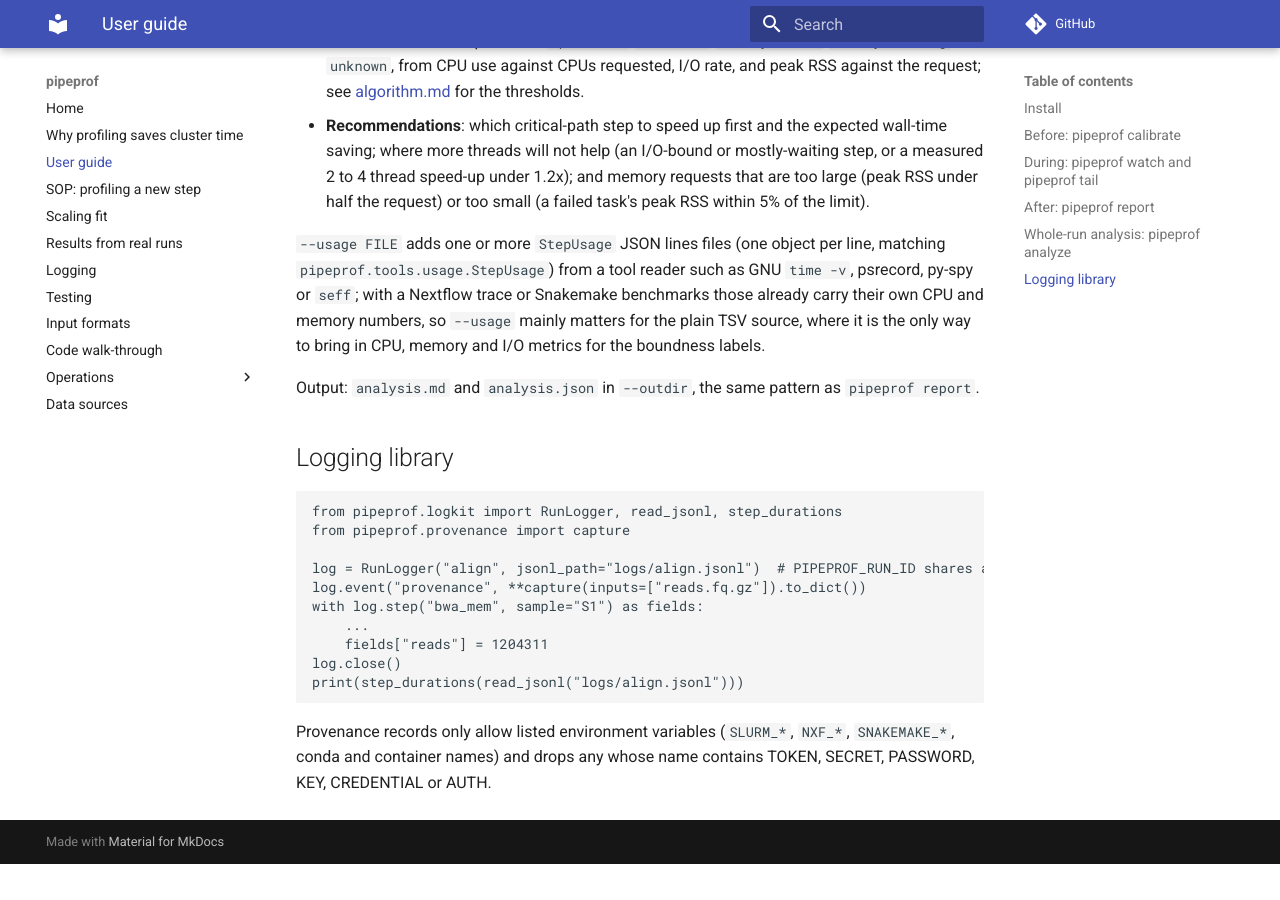
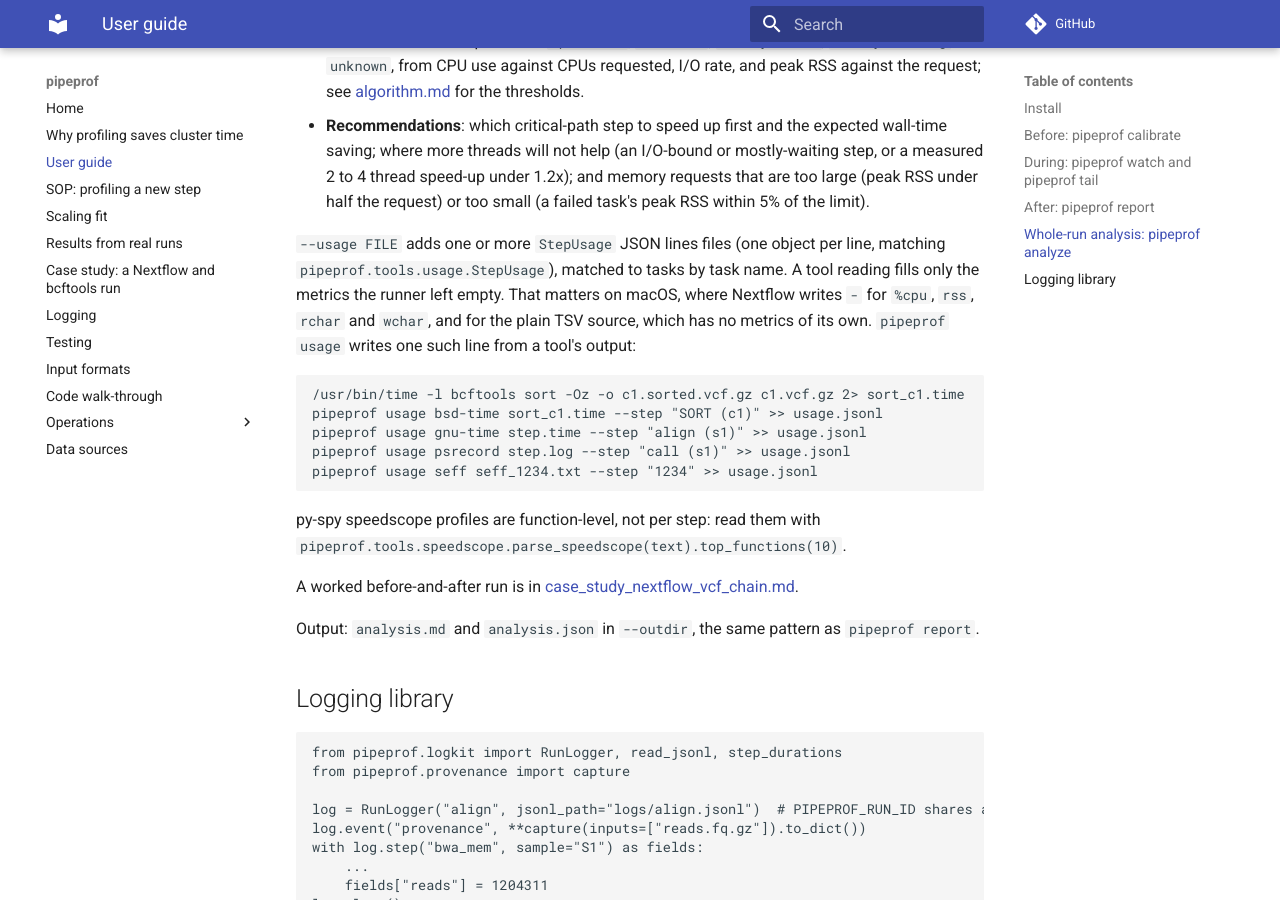
Before and after one commit to Daneshpajouh/pipeprof, an MkDocs documentation site: the page built from docs/user_guide.md, in a window 1280 px wide and 900 px high, scrolled down 3363 px. Built offline with MkDocs 1.6.1 and Material for MkDocs 9.7.7, drawn with Linux system fonts in a browser that asks for light colours; comment, search, counter and statistics services are not loaded; before the commit the page ends 4227 px from its top, so only the background shows below that.

Commit message:
Add the Nextflow and bcftools case study, measured before and after one change

````diff
--- a/docs/user_guide.md
+++ b/docs/user_guide.md
@@ -140,11 +140,25 @@ tasks (`pipeprof.timeline`), then:
   or too small (a failed task's peak RSS within 5% of the limit).
 
 `--usage FILE` adds one or more `StepUsage` JSON lines files (one object per
-line, matching `pipeprof.tools.usage.StepUsage`) from a tool reader
-such as GNU `time -v`, psrecord, py-spy or `seff`; with a Nextflow trace or
-Snakemake benchmarks those already carry their own CPU and memory numbers,
-so `--usage` mainly matters for the plain TSV source, where it is the only
-way to bring in CPU, memory and I/O metrics for the boundness labels.
+line, matching `pipeprof.tools.usage.StepUsage`), matched to tasks by
+task name. A tool reading fills only the metrics the runner left empty. That
+matters on macOS, where Nextflow writes `-` for `%cpu`, `rss`, `rchar` and
+`wchar`, and for the plain TSV source, which has no metrics of its own.
+`pipeprof usage` writes one such line from a tool's output:
+
+```bash
+/usr/bin/time -l bcftools sort -Oz -o c1.sorted.vcf.gz c1.vcf.gz 2> sort_c1.time   # macOS
+pipeprof usage bsd-time sort_c1.time --step "SORT (c1)" >> usage.jsonl
+pipeprof usage gnu-time step.time --step "align (s1)" >> usage.jsonl                   # Linux time -v
+pipeprof usage psrecord step.log --step "call (s1)" >> usage.jsonl
+pipeprof usage seff seff_1234.txt --step "1234" >> usage.jsonl
+```
+
+py-spy speedscope profiles are function-level, not per step: read them with
+`pipeprof.tools.speedscope.parse_speedscope(text).top_functions(10)`.
+
+A worked before-and-after run is in
+[case_study_nextflow_vcf_chain.md](case_study_nextflow_vcf_chain.md).
 
 Output: `analysis.md` and `analysis.json` in `--outdir`, the same pattern as
 `pipeprof report`.
--- a/mkdocs.yml
+++ b/mkdocs.yml
@@ -9,6 +9,7 @@ nav:
   - "SOP: profiling a new step": sop_profile_new_step.md
   - Scaling fit: algorithm.md
   - Results from real runs: results.md
+  - "Case study: a Nextflow and bcftools run": case_study_nextflow_vcf_chain.md
   - Logging: logging.md
   - Testing: testing.md
   - Input formats: formats.md
````
Also changed, not shown: docs/case_study_nextflow_vcf_chain.md (added, +97 -0 lines), examples/nextflow_vcf_chain/README.md (added, +18 -0 lines), 4 other files.
